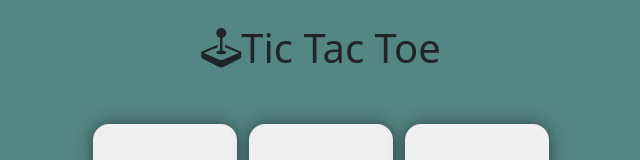
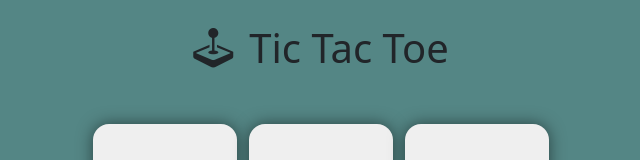
Before and after one commit to Abhishek9010/TicTacToe-Game, a website: page public/index.html in a window 1280 px wide. Shown: the top 160 px of the page, without its empty margins (319-959 px from the left). Drawn offline with nearby package versions, Linux system fonts and the light colour scheme.

Commit message:
Heading is modified

```diff
--- a/public/index.html
+++ b/public/index.html
@@ -14,7 +14,7 @@
         <button id="new-btn" class="btn btn-outline-light">New Game</button>
     </div>
     <main>
-        <h1 class="bi bi-joystick mt-4">Tic Tac Toe</h1>
+        <h1 class="mt-4"><span class="bi bi-joystick me-3"></span>Tic Tac Toe</h1>
         <div class="container">
            <div class="game">
             <button class="box"></button>
```
